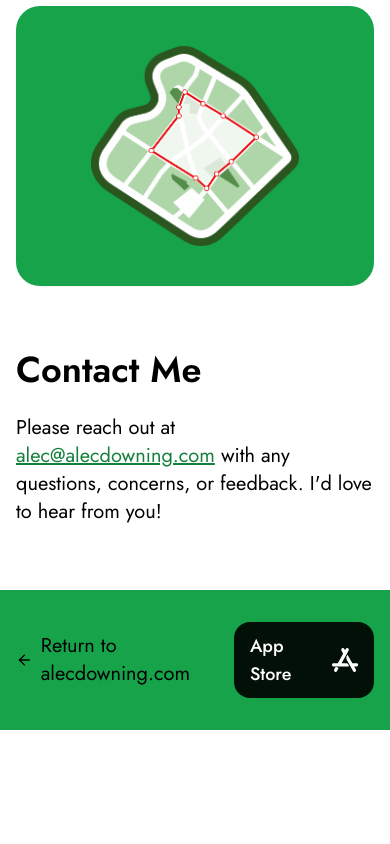
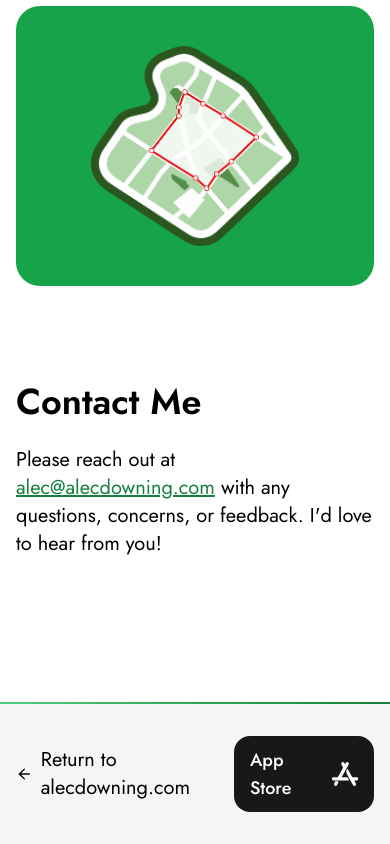
Before and after one commit to a-down/portfolio, a React (Vite) app: page /quickmeasure in a window 390 px wide. Shown: the part 2327-3171 px from the top of the page. Before the commit the page ends 3057 px from the top, so only its background shows below. Built offline with nearby package versions, Linux system fonts and the light colour scheme.

Commit message:
contact spacing update

```diff
--- a/src/pages/QuickMeasure.jsx
+++ b/src/pages/QuickMeasure.jsx
@@ -14,7 +14,8 @@ export default function QuickMeasure() {
     backgroundImage: `url(${heroBg})`,
     backgroundRepeat: 'no-repeat',
     backgroundSize: 'cover',
-    backgroundPosition: 'center'
+    backgroundPosition: 'center',
+    scale: 110
   }
 
   return (
@@ -22,7 +23,7 @@ export default function QuickMeasure() {
       <div className="font-jost relative w-full ">
 
         {/* HEADER AND HERO */}
-        <div className="lg:h-[100dvh] pt-8 pl-4 md:pl-16 lg:pl-24 overflow-clip" style={heroStyle} >
+        <div className="w-full lg:h-[100dvh] pt-8 pl-4 md:pl-16 lg:pl-24 overflow-clip" style={heroStyle} >
           {/* HEADER */}
           <div className=" flex justify-between pr-4 md:pr-16 lg:pr-24">
             <a href="/" className="transition-all hover:opacity-60 flex gap-2 items-center">
@@ -102,7 +103,7 @@ export default function QuickMeasure() {
         </div>
 
         {/* CONTACT SECTION */}
-        <div className="my-16 md:my-20 lg:my-24 mx-4 md:mx-16 lg:mx-24 xl:mx-auto max-w-[1200px]">
+        <div className="mt-24 mb-36 mx-4 md:mx-16 lg:mx-24 xl:mx-auto max-w-[1200px]">
           <h2 className="text-4xl font-semibold mb-6">Contact Me</h2>
 
           <p className="text-xl">
@@ -113,8 +114,9 @@ export default function QuickMeasure() {
         </div>
 
         {/* FOOTER */}
-        <footer className="w-full bg-green-600">
-          <div className=" flex justify-between py-8 mt-16 mx-4 md:mx-16 lg:mx-24 xl:mx-auto max-w-[1200px]">
+        <footer className="w-full bg-gray-200/40 mt-16 ">
+          <div className="h-0.5 bg-gradient-to-r from-green-500/80 to-green-700"></div>
+          <div className=" flex justify-between py-8 mx-4 md:mx-16 lg:mx-24 xl:mx-auto max-w-[1200px]">
             <a href="/" className="transition-all hover:opacity-60 flex gap-2 items-center text-xl">
               <FiArrowLeft />Return to alecdowning.com</a>
               <a href="https://apps.apple.com/us/app/quick-measure-gps/id6473677147" target="_blank" className="bg-black/90 backdrop-blur-xl hover:bg-black/75 transition-all rounded-2xl flex justify-between items-center text-lg text-white font-medium px-4 py-2.5">
```
